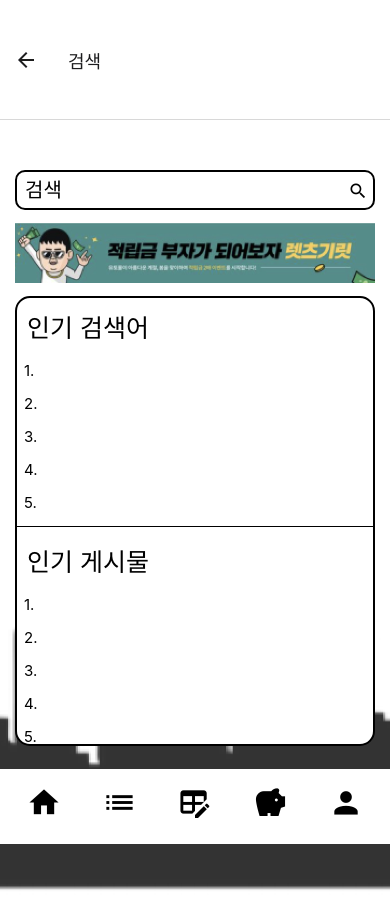
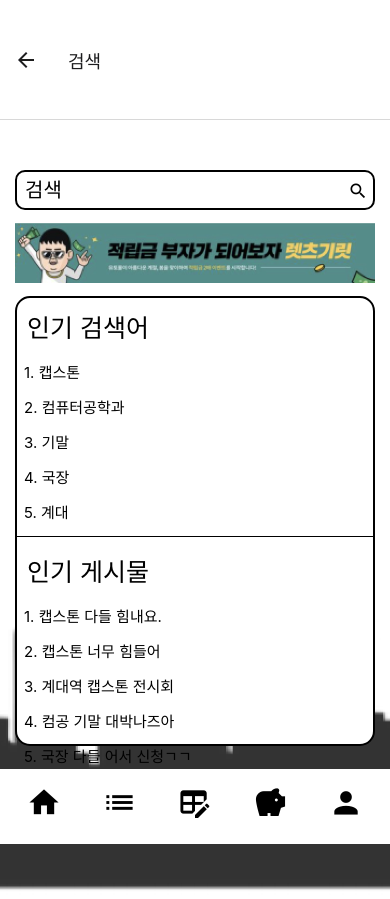
Before and after one commit to City-citizen/react-native, a React Native app: screen /SearchPage in a window 390 px wide. Built offline with nearby package versions, Linux system fonts and the light colour scheme; no server answers.

Commit message:
save 버전

```diff
--- a/components/pages/Board.js
+++ b/components/pages/Board.js
@@ -66,6 +66,9 @@ export default function Board() {
                 source={require("../img/backgroundimg.png")}
                 resizeMode="cover"
             />
+            <View style={styles.boardtitle}>
+                <Text style={{fontSize:23}}>{link}</Text>
+            </View>
 
             <View style={styles.container2}>
             <TextInput
@@ -187,6 +190,12 @@ const styles = StyleSheet.create({
     content: {
         marginLeft: 15,
     },
+    boardtitle:{
+        color:"black",
+        width:300,
+        marginLeft:20,
+        marginTop:15,
+    },
     input: {
         height: 40,
         width: "90%",
--- a/components/pages/BoardList.js
+++ b/components/pages/BoardList.js
@@ -11,14 +11,40 @@ import { useNavigation } from "@react-navigation/native";
 import Adimg from '../compent/Adimg';
 import BottomTabNav from '../compent/BottomTabNav';
 import BottomTab from "../compent/BottomTabNav";
+import { auth, db } from "../firebase/firebase";
+import { collection, getDocs, query, where } from "firebase/firestore";
+import { useEffect, useState } from "react";
 
 export default function BoardList({}) {
     const navigation = useNavigation();
+    const [usermajor, setUserMajor] = useState("");
+    const [majorcomment, setMajorcomment] = useState("");
+
+  useEffect(() => {
+    const fetchUserMajor = async () => {
+      const user = auth.currentUser;
+      const uid = user.uid;
+      const q = query(collection(db, "users"), where("userUid", "==", uid));
+      const querySnapshot = await getDocs(q);
+      const userData = querySnapshot.docs[0].data();
+      const major = userData.major;
+      setUserMajor(major);
+      const majorcommenttext = major + 'comment';
+      setMajorcomment(majorcommenttext);
+
+    };
+
+    fetchUserMajor();
+  }, []);
+
+    //const usercomment = (usermajor,'comment');
+
+
 
 
     const boards = [
       {id: 0, name: "University", link: "UnivercityPost", linkcomment: "Univercitycomment"},
-      {id: 1, name: "Major city", link: "MajorcityPost", linkcomment: "MajorPostcomment"},
+      {id: 1, name: "Major city", link: usermajor, linkcomment: majorcomment},
       {id: 2, name: "맛집", link: "FoodPost", linkcomment: "FoodPostcomment"},
       {id: 3, name: "고민", link: "ThinkPost", linkcomment: "ThinkPostcomment"},
       {id: 4, name: "연애", link: "LovePost", linkcomment: "LovePostcomment"},
--- a/components/pages/JoinMembershipPage.js
+++ b/components/pages/JoinMembershipPage.js
@@ -13,6 +13,8 @@ import { useNavigation } from "@react-navigation/native";
 import { setDoc, doc ,addDoc, collection, getFirestore} from 'firebase/firestore'
 import { auth , db } from '../firebase/firebase'
 import { createUserWithEmailAndPassword } from "firebase/auth";
+import { maskEmail } from 'react-native-masked-text'
+import { Mask } from "react-native-svg";
 
 export default function JoinMembershipPage() {
 
@@ -30,6 +32,21 @@ export default function JoinMembershipPage() {
     phonenumber : "",
   })
 
+  const maskEmail = (email) => {
+    const atIndex = email.indexOf("@");
+    if (atIndex > 0) {
+      const userName = email.substring(0, atIndex);
+      const maskedUserName =
+        userName.substring(0, Math.ceil(userName.length / 2)) +
+        "*".repeat(Math.floor(userName.length / 2));
+      const domain = email.substring(atIndex);
+      return maskedUserName;
+    }
+    return email;
+  };
+
+
+
   const resultMessages = {
     "auth/email-already-in-use" : "이미 가입된 이메일입니다",
     "auth/wrong-password" : "잘못된 비밀번호입니다",
@@ -40,6 +57,8 @@ export default function JoinMembershipPage() {
   const signUpSubmit = async () =>{
 
     try{
+      const maskedEmail = maskEmail(form.email);
+
 
       if(form.password == form.checkPassword){
         const { user } = await createUserWithEmailAndPassword(auth , form.email, form.password);
@@ -48,6 +67,7 @@ export default function JoinMembershipPage() {
         const docRef = await setDoc(doc(collection(db, "users"), user.uid), {
           userUid : user.uid,
           email: form.email,
+          maskedEmail: maskedEmail,
           password: form.password,
           checkPassword: form.checkPassword,
           name: form.name,
--- a/components/pages/Post.js
+++ b/components/pages/Post.js
@@ -119,6 +119,7 @@ const reportIncrease = async () => {
         sanctions: 0,
         save: 0,
         count: 0,
+        link: link,
 
       }
       const reportDocRef = await addDoc(collection(db, "report"), reportData);
@@ -162,7 +163,7 @@ const submitComment = async ()=>{
     if(userDoc.exists()){
       const user = auth.currentUser;
       const majorValue = userDoc.data().major;
-
+      const maskedEmailValue = userDoc.data().maskedEmail;
       const commentRef = doc(collection(db, linkcomment));
       await setDoc(commentRef, {
       comment : comment ,
@@ -173,6 +174,7 @@ const submitComment = async ()=>{
       postRef : postRef,
       commentRef : commentRef.id,
       major : majorValue,
+      maskedEmail : maskedEmailValue,
 
     });
     console.log("파이어베이스에",linkcomment,"를 추가하였습니다");
@@ -190,8 +192,6 @@ setComment('');
 
 const fetchComments = async () => {
   try {
-
-
       const commentsSnapshot = await getDocs(
         query(collection(db, linkcomment), where("postRef", "==", postRef))
       );
@@ -348,7 +348,7 @@ return (
         <View style={styles.profile}></View>
         <View>
           <Text style={styles.info}>
-            {writer?.major}({writer?.name})
+            {writer?.major}({writer?.maskedEmail})
           </Text>
           <Text style={styles.date}>
             {post?.createdAt?.toDate().toString()}
@@ -448,7 +448,7 @@ return (
         <View style={styles.profile}></View>
         <View>
           <Text style={styles.info}>{comment.major}</Text>
-          <Text style={styles.date}>(ax123)</Text>
+          <Text style={styles.date}>{comment?.maskedEmail}</Text>
         </View>
         <MaterialCommunityIcons
           name="dots-vertical"
--- a/components/pages/SearchPage.js
+++ b/components/pages/SearchPage.js
@@ -45,23 +45,23 @@ export default function SearchPage() {
         <View style={{borderBottomWidth:1,borderBottomColor:"black",paddingBottom:7}}>
         <Text style={{ fontSize: 25, margin: 10 }}>인기 검색어</Text>
         <TouchableOpacity>
-          <Text style={{ fontSize: 15, margin: 7 }}>1.</Text>
+          <Text style={{ fontSize: 15, margin: 7 }}>1. 캡스톤</Text>
         </TouchableOpacity>
 
         <TouchableOpacity>
-          <Text style={{ fontSize: 15, margin: 7 }}>2.</Text>
+          <Text style={{ fontSize: 15, margin: 7 }}>2. 컴퓨터공학과</Text>
         </TouchableOpacity>
 
         <TouchableOpacity>
-          <Text style={{ fontSize: 15, margin: 7 }}>3.</Text>
+          <Text style={{ fontSize: 15, margin: 7 }}>3. 기말</Text>
         </TouchableOpacity>
 
         <TouchableOpacity>
-          <Text style={{ fontSize: 15, margin: 7 }}>4.</Text>
+          <Text style={{ fontSize: 15, margin: 7 }}>4. 국장</Text>
         </TouchableOpacity>
 
         <TouchableOpacity>
-          <Text style={{ fontSize: 15, margin: 7 }}>5.</Text>
+          <Text style={{ fontSize: 15, margin: 7 }}>5. 계대</Text>
         </TouchableOpacity>
       </View>
         {/* 인기검색어 */}
@@ -69,23 +69,23 @@ export default function SearchPage() {
         <View style={{marginTop:5}}>
         <Text style={{ fontSize: 25, margin: 10 }}>인기 게시물</Text>
         <TouchableOpacity>
-          <Text style={{ fontSize: 15, margin: 7 }}>1.</Text>
+          <Text style={{ fontSize: 15, margin: 7 }}>1. 캡스톤 다들 힘내요.</Text>
         </TouchableOpacity>
 
         <TouchableOpacity>
-          <Text style={{ fontSize: 15, margin: 7 }}>2.</Text>
+          <Text style={{ fontSize: 15, margin: 7 }}>2. 캡스톤 너무 힘들어</Text>
         </TouchableOpacity>
 
         <TouchableOpacity>
-          <Text style={{ fontSize: 15, margin: 7 }}>3.</Text>
+          <Text style={{ fontSize: 15, margin: 7 }}>3. 계대역 캡스톤 전시회</Text>
         </TouchableOpacity>
 
         <TouchableOpacity>
-          <Text style={{ fontSize: 15, margin: 7 }}>4.</Text>
+          <Text style={{ fontSize: 15, margin: 7 }}>4. 컴공 기말 대박나즈아</Text>
         </TouchableOpacity>
 
         <TouchableOpacity>
-          <Text style={{ fontSize: 15, margin: 7 }}>5.</Text>
+          <Text style={{ fontSize: 15, margin: 7 }}>5. 국장 다들 어서 신청ㄱㄱ</Text>
         </TouchableOpacity>
       </View>
 
--- a/package.json
+++ b/package.json
@@ -30,6 +30,7 @@
     "react-native-datepicker": "^1.7.2",
     "react-native-gesture-handler": "^2.9.0",
     "react-native-hyperlink": "0.0.22",
+    "react-native-masked-text": "^1.13.0",
     "react-native-modal": "^13.0.1",
     "react-native-picker-select": "^8.0.4",
     "react-native-safe-area-context": "^4.5.1",
```
Also changed, not shown: 2 other files (tests, documents, lock files or other folders).
